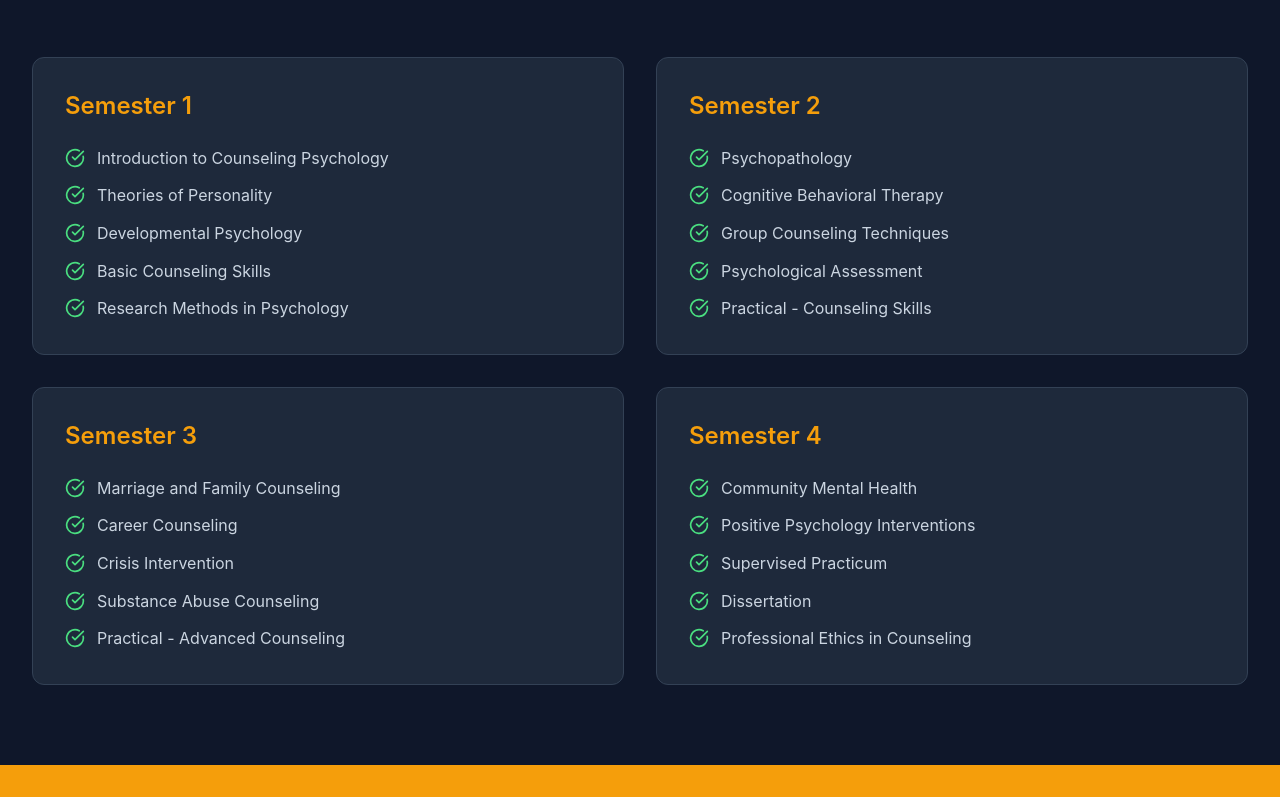
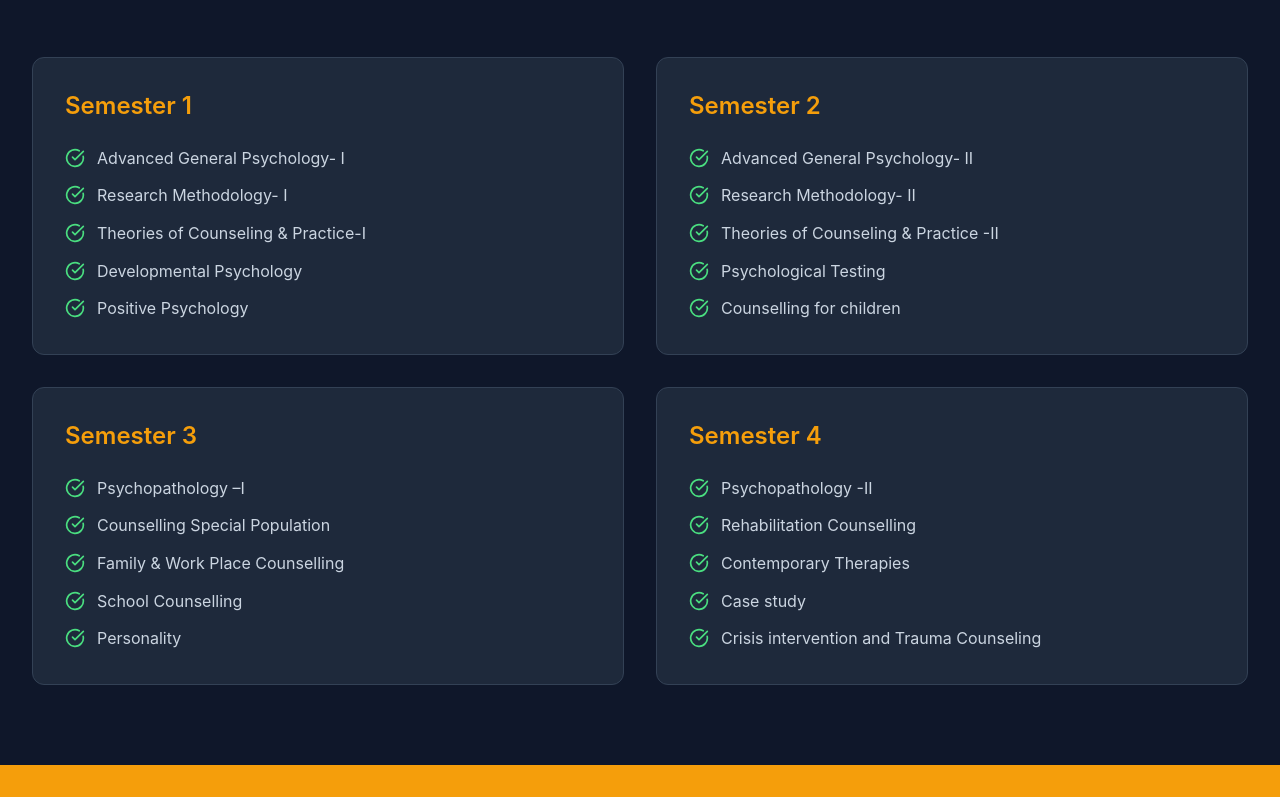
Before and after one commit to Thamu-MDS/Education-web, a React (Vite) app: page /msc-cphy in a window 1280 px wide. Shown: the part 2000-2797 px from the top of the page. Built offline with nearby package versions, Linux system fonts and the light colour scheme.

Commit message:
thamu
price

```diff
--- a/src/Page/Courses/MScCounselingPsychology.tsx
+++ b/src/Page/Courses/MScCounselingPsychology.tsx
@@ -61,41 +61,41 @@ const MScCounselingPsychology = () => {
     {
       semester: "Semester 1",
       courses: [
-        "Introduction to Counseling Psychology",
-        "Theories of Personality",
+        "Advanced General Psychology- I",
+        "Research Methodology- I",
+        "Theories of Counseling & Practice-I  ",
         "Developmental Psychology",
-        "Basic Counseling Skills",
-        "Research Methods in Psychology"
+        "Positive Psychology "
       ]
     },
     {
       semester: "Semester 2",
       courses: [
-        "Psychopathology",
-        "Cognitive Behavioral Therapy",
-        "Group Counseling Techniques",
-        "Psychological Assessment",
-        "Practical - Counseling Skills"
+        "Advanced General Psychology- II ",
+        "Research Methodology- II",
+        "Theories of Counseling & Practice -II ",
+        "Psychological Testing ",
+        "Counselling for children "
       ]
     },
     {
       semester: "Semester 3",
       courses: [
-        "Marriage and Family Counseling",
-        "Career Counseling",
-        "Crisis Intervention",
-        "Substance Abuse Counseling",
-        "Practical - Advanced Counseling"
+        "Psychopathology –I ",
+        "Counselling Special Population ",
+        "Family & Work Place Counselling",
+        "School Counselling  ",
+        "Personality"
       ]
     },
     {
       semester: "Semester 4",
       courses: [
-        "Community Mental Health",
-        "Positive Psychology Interventions",
-        "Supervised Practicum",
-        "Dissertation",
-        "Professional Ethics in Counseling"
+        "Psychopathology -II",
+        "Rehabilitation Counselling ",
+        "Contemporary Therapies ",
+        "Case study ",
+        "Crisis intervention and Trauma Counseling "
       ]
     }
   ];
--- a/src/Page/Courses/MScPsychology.tsx
+++ b/src/Page/Courses/MScPsychology.tsx
@@ -61,41 +61,41 @@ const MScPsychology = () => {
     {
       semester: "Semester 1",
       courses: [
-        "Introduction to Advanced Psychology",
-        "Biological Bases of Behavior",
-        "Cognitive Processes",
-        "Research Methods in Psychology",
-        "Statistics for Psychological Research"
+        "Advanced General Psychology- I ",
+        "Research Methodology-I ",
+        "Advanced Social Psychology ",
+        "Developmental Psychology ",
+        "Positive Psychology "
       ]
     },
     {
       semester: "Semester 2",
       courses: [
-        "Developmental Psychology",
-        "Social Psychology",
-        "Psychological Testing and Assessment",
-        "Experimental Psychology",
-        "Positive Psychology"
+        "Advanced General Psychology- II",
+        "Research Methodology-II ",
+        "School Counselling ",
+        "Guidance & Counselling – I ",
+        "Counselling for children "
       ]
     },
     {
       semester: "Semester 3",
       courses: [
-        "Abnormal Psychology",
-        "Theories of Personality",
-        "Organizational Behavior",
-        "Clinical Psychology",
-        "Practical - Psychological Testing"
+        "Psychopathology –I ",
+        "Guidance & Counselling – II ",
+        "Organisational Behaviour ",
+        "Human Resource Management ",
+        "Personality"
       ]
     },
     {
       semester: "Semester 4",
       courses: [
-        "Health Psychology",
-        "Neuropsychology",
-        "Counseling Psychology",
-        "Dissertation",
-        "Internship/Practicum"
+        "Consumer Behaviour, Marketing & Advertising  ",
+        "Psychopathology –II",
+        "Health Psychology ",
+        "Psychological Testing ",
+        "Counselling for Adolescence"
       ]
     }
   ];
--- a/src/Page/Courses/Msc.tsx
+++ b/src/Page/Courses/Msc.tsx
@@ -304,7 +304,7 @@ function Msc() {
                             </p>
 
                             <div className="space-y-3">
-                               <Link to="" onClick={handleNavigate}>
+                               <Link to="/msc-phy" onClick={handleNavigate}>
                                     <motion.button
                                         {...scaleOnHover}
                                         className="w-full px-6 py-4 bg-gradient-to-r from-yellow-400 to-yellow-500 text-[#0a1f44] font-bold rounded-xl hover:shadow-lg hover:shadow-yellow-400/25 transition-all duration-300 text-lg"
--- a/src/components/Header.tsx
+++ b/src/components/Header.tsx
@@ -128,7 +128,7 @@ const Header: React.FC = () => {
               </AnimatePresence>
             </div>
 
-            {[{ name: 'Skills', path: '/skills' }, { name: 'Languages', path: '/languages' }, { name: 'Price', path: '/price' }, { name: 'Contact', path: '/contact' }].map(link => (
+            {[{ name: 'Skills', path: '/skills' }, { name: 'Languages', path: '/languages' }, { name: 'Price', path: '/price' }, { name: 'Contact Us', path: '/contact' }].map(link => (
               <button
                 key={link.path}
                 onClick={() => handleNavigate(link.path)}
--- a/src/data/programData.ts
+++ b/src/data/programData.ts
@@ -276,7 +276,7 @@ export const ProgramData: Record<string, Program> = {
     semesterDescription: "Comprehensive cybersecurity program to build expertise in digital security and threat management",
     semesters: [
       {
-        semester:  "Semester 1",
+        semester: "Semester 1",
         subjects: [
           "Introduction to Cyber Criminology  ",
           "Networking and Communication Protocols ",
@@ -287,7 +287,7 @@ export const ProgramData: Record<string, Program> = {
         price: "₹12,500"
       },
       {
-        semester:  "Semester 2",
+        semester: "Semester 2",
         subjects: [
           "Network Security and Cryptography ",
           "Basics of Cyber Forensics ",
@@ -298,7 +298,7 @@ export const ProgramData: Record<string, Program> = {
         price: "₹12,500"
       },
       {
-        semester:  "Semester 3",
+        semester: "Semester 3",
         subjects: [
           "Database Management Security ",
           "Advanced Cyber Forensics ",
@@ -309,7 +309,7 @@ export const ProgramData: Record<string, Program> = {
         price: "₹12,500"
       },
       {
-        semester:  "Semester 4",
+        semester: "Semester 4",
         subjects: [
           "Application Security ",
           "Governance, Risk  &Compliance ",
@@ -478,54 +478,55 @@ export const ProgramData: Record<string, Program> = {
       {
         semester: "Semester 1",
         subjects: [
-          "Introduction to Psychology",
-          "Biological Psychology",
-          "Cognitive Psychology",
-          "Developmental Psychology",
-          "Research Methods in Psychology"
+          "Advanced General Psychology- I ",
+          "Research Methodology-I ",
+          "Advanced Social Psychology ",
+          "Developmental Psychology ",
+          "Positive Psychology "
         ],
         price: "₹12,500"
       },
       {
         semester: "Semester 2",
         subjects: [
-          "Social Psychology",
-          "Abnormal Psychology",
-          "Personality Theories",
-          "Psychological Testing and Assessment",
-          "Statistics for Psychology"
+          "Advanced General Psychology- II",
+          "Research Methodology-II ",
+          "School Counselling ",
+          "Guidance & Counselling – I ",
+          "Counselling for children "
         ],
         price: "₹12,500"
       },
       {
         semester: "Semester 3",
         subjects: [
-          "Clinical Psychology",
-          "Organizational Psychology",
-          "Counseling Psychology",
-          "Health Psychology",
-          "Positive Psychology"
+          "Psychopathology –I ",
+          "Guidance & Counselling – II ",
+          "Organisational Behaviour ",
+          "Human Resource Management ",
+          "Personality"
         ],
         price: "₹12,500"
       },
       {
         semester: "Semester 4",
         subjects: [
-          "Neuropsychology",
-          "Forensic Psychology",
-          "Advanced Research Project",
-          "Psychotherapy Techniques",
-          "Ethics in Psychology"
+          "Consumer Behaviour, Marketing & Advertising  ",
+          "Psychopathology –II",
+          "Health Psychology ",
+          "Psychological Testing ",
+          "Counselling for Adolescence"
         ],
         price: "₹12,500"
       },
       {
         semester: "Project",
         subjects: [
-          "Research Dissertation",
-          "Practical Training",
-          "Case Studies",
-          "Thesis Submission"
+          "Consumer Behaviour, Marketing & Advertising  ",
+          "Psychopathology –II",
+          "Health Psychology ",
+          "Psychological Testing ",
+          "Counselling for Adolescence"
         ],
         price: "₹12,500"
       }
@@ -586,54 +587,55 @@ export const ProgramData: Record<string, Program> = {
       {
         semester: "Semester 1",
         subjects: [
-          "Introduction to Counseling Psychology",
-          "Theories of Personality",
+          "Advanced General Psychology- I",
+          "Research Methodology- I",
+          "Theories of Counseling & Practice-I  ",
           "Developmental Psychology",
-          "Basic Counseling Skills",
-          "Research Methods in Psychology"
+          "Positive Psychology "
         ],
         price: "₹12,500"
       },
       {
         semester: "Semester 2",
         subjects: [
-          "Psychopathology",
-          "Assessment in Counseling",
-          "Career Counseling",
-          "Marriage and Family Counseling",
-          "Ethics in Counseling"
+          "Advanced General Psychology- II ",
+          "Research Methodology- II",
+          "Theories of Counseling & Practice -II ",
+          "Psychological Testing ",
+          "Counselling for children "
         ],
         price: "₹12,500"
       },
       {
         semester: "Semester 3",
         subjects: [
-          "Advanced Counseling Techniques",
-          "Group Counseling",
-          "Crisis Intervention",
-          "Substance Abuse Counseling",
-          "Counseling Diverse Populations"
+          "Psychopathology –I ",
+          "Counselling Special Population ",
+          "Family & Work Place Counselling",
+          "School Counselling  ",
+          "Personality"
         ],
         price: "₹12,500"
       },
       {
         semester: "Semester 4",
         subjects: [
-          "Supervised Practicum",
-          "Counseling Research Project",
-          "Advanced Psychotherapy",
-          "Community Mental Health",
-          "Professional Development"
+          "Psychopathology -II",
+          "Rehabilitation Counselling ",
+          "Contemporary Therapies ",
+          "Case study ",
+          "Crisis intervention and Trauma Counseling "
         ],
         price: "₹12,500"
       },
       {
         semester: "Project",
         subjects: [
-          "Clinical Internship",
-          "Case Study Portfolio",
-          "Thesis Submission",
-          "Professional Practice Evaluation"
+          "Psychopathology -II",
+          "Rehabilitation Counselling ",
+          "Contemporary Therapies ",
+          "Case study ",
+          "Crisis intervention and Trauma Counseling "
         ],
         price: "₹12,500"
       }
@@ -703,7 +705,7 @@ export const ProgramData: Record<string, Program> = {
         price: "₹12,500"
       },
       {
-        semester:  "Semester 2",
+        semester: "Semester 2",
         subjects: [
           "Tamil or other language",
           "English ",
@@ -714,7 +716,7 @@ export const ProgramData: Record<string, Program> = {
         price: "₹12,500"
       },
       {
-        semester:  "Semester 3",
+        semester: "Semester 3",
         subjects: [
           "Programming in C++ and Data Structures ",
           "Microprocessors and its Applications",
@@ -725,7 +727,7 @@ export const ProgramData: Record<string, Program> = {
         price: "₹12,500"
       },
       {
-        semester:  "Semester 4",
+        semester: "Semester 4",
         subjects: [
           "Programming in Java",
           "Operating System",
@@ -736,7 +738,7 @@ export const ProgramData: Record<string, Program> = {
         price: "₹12,500"
       },
       {
-        semester:  "Semester 5",
+        semester: "Semester 5",
         subjects: [
           "Database Management System   ",
           "Software Engineering",
@@ -748,7 +750,7 @@ export const ProgramData: Record<string, Program> = {
         price: "₹12,500"
       },
       {
-        semester:  "Semester 6",
+        semester: "Semester 6",
         subjects: [],
         price: "",
         hasChoice: true,
@@ -783,7 +785,7 @@ export const ProgramData: Record<string, Program> = {
     semesterDescription: "Complete commerce education building expertise in business, finance, and accounting",
     semesters: [
       {
-        semester:  "Semester 1",
+        semester: "Semester 1",
         subjects: [
           "Tamil or other language ",
           "English",
@@ -794,7 +796,7 @@ export const ProgramData: Record<string, Program> = {
         price: "₹12,500"
       },
       {
-        semester:  "Semester 2",
+        semester: "Semester 2",
         subjects: [
           "Tamil or other language",
           "English ",
@@ -805,7 +807,7 @@ export const ProgramData: Record<string, Program> = {
         price: "₹12,500"
       },
       {
-        semester:  "Semester 3",
+        semester: "Semester 3",
         subjects: [
           "Corporate Accounting -I ",
           "Business Laws ",
@@ -816,7 +818,7 @@ export const ProgramData: Record<string, Program> = {
         price: "₹12,500"
       },
       {
-        semester:  "Semester 4",
+        semester: "Semester 4",
         subjects: [
           "Corporate Accounting – II",
           "Company Law ",
@@ -827,7 +829,7 @@ export const ProgramData: Record<string, Program> = {
         price: "₹12,500"
       },
       {
-        semester:  "Semester 5",
+        semester: "Semester 5",
         subjects: [
           "Cost Accounting  ",
           "Practical Auditing",
@@ -838,7 +840,7 @@ export const ProgramData: Record<string, Program> = {
         price: "₹12,500"
       },
       {
-        semester:  "Semester 6",
+        semester: "Semester 6",
         subjects: [],
         price: "",
         hasChoice: true,
```
Also changed, not shown: src/components/ProgramSelector.tsx (+96 -4 lines), 7 other files (tests, documents, lock files or other folders). Lines whose indentation alone changed are shown as unchanged.
